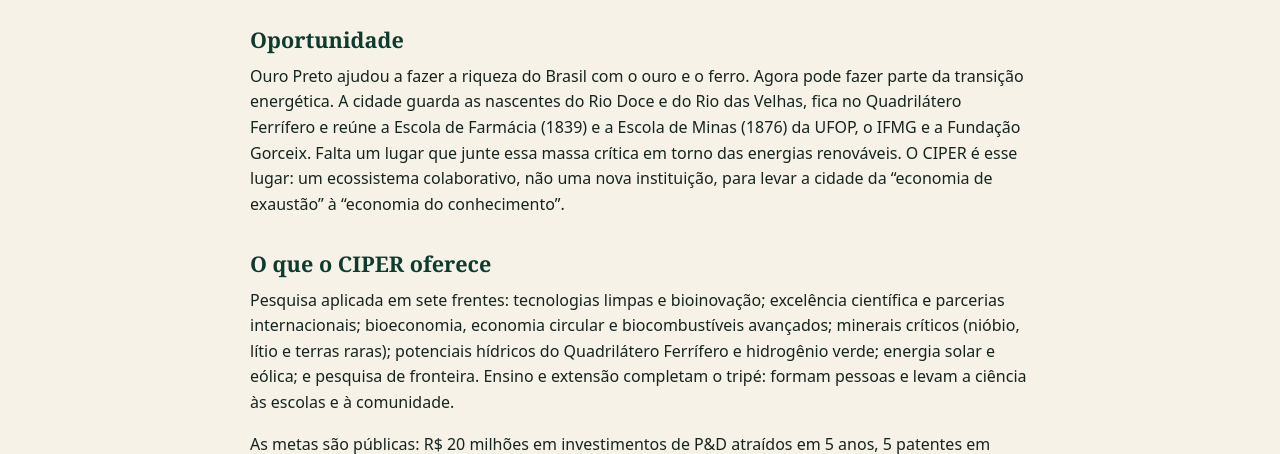
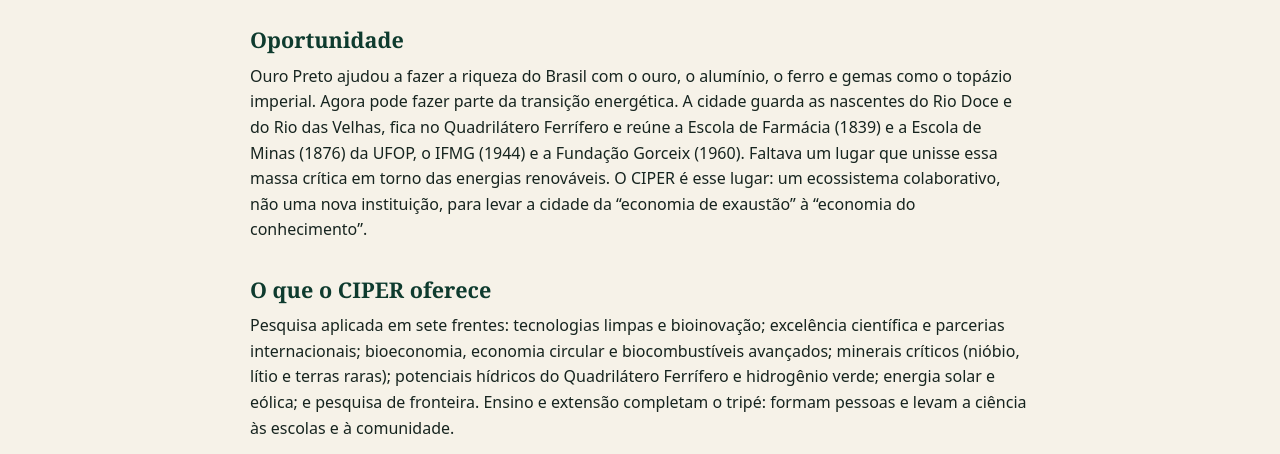
Before and after one commit to nidecop-jafb/ciper, a plain HTML site: page investimentos.html in a window 1280 px wide. Shown: the part 632-1086 px from the top of the page. Drawn offline with Linux system fonts and the light colour scheme.

Commit message:
fix: texto Oportunidade da aba Investimentos refinado pelo autor
Ouro, aluminio, ferro e topazio imperial; anos do IFMG (1944) e da
Fundacao Gorceix (1960); "Faltava um lugar que unisse essa massa critica".

Briefing: PRE-site-ciper-aba-investimentos-2026-11-14

Co-Authored-By: Claude Opus 5.5 <noreply@anthropic.com>

```diff
--- a/investimentos.html
+++ b/investimentos.html
@@ -49,7 +49,7 @@
     <h2>Por que investir no CIPER</h2>
 
     <h3>Oportunidade</h3>
-    <p>Ouro Preto ajudou a fazer a riqueza do Brasil com o ouro e o ferro. Agora pode fazer parte da transição energética. A cidade guarda as nascentes do Rio Doce e do Rio das Velhas, fica no Quadrilátero Ferrífero e reúne a Escola de Farmácia (1839) e a Escola de Minas (1876) da UFOP, o IFMG e a Fundação Gorceix. Falta um lugar que junte essa massa crítica em torno das energias renováveis. O CIPER é esse lugar: um ecossistema colaborativo, não uma nova instituição, para levar a cidade da “economia de exaustão” à “economia do conhecimento”.</p>
+    <p>Ouro Preto ajudou a fazer a riqueza do Brasil com o ouro, o alumínio, o ferro e gemas como o topázio imperial. Agora pode fazer parte da transição energética. A cidade guarda as nascentes do Rio Doce e do Rio das Velhas, fica no Quadrilátero Ferrífero e reúne a Escola de Farmácia (1839) e a Escola de Minas (1876) da UFOP, o IFMG (1944) e a Fundação Gorceix (1960). Faltava um lugar que unisse essa massa crítica em torno das energias renováveis. O CIPER é esse lugar: um ecossistema colaborativo, não uma nova instituição, para levar a cidade da “economia de exaustão” à “economia do conhecimento”.</p>
 
     <h3>O que o CIPER oferece</h3>
     <p>Pesquisa aplicada em sete frentes: tecnologias limpas e bioinovação; excelência científica e parcerias internacionais; bioeconomia, economia circular e biocombustíveis avançados; minerais críticos (nióbio, lítio e terras raras); potenciais hídricos do Quadrilátero Ferrífero e hidrogênio verde; energia solar e eólica; e pesquisa de fronteira. Ensino e extensão completam o tripé: formam pessoas e levam a ciência às escolas e à comunidade.</p>
```
